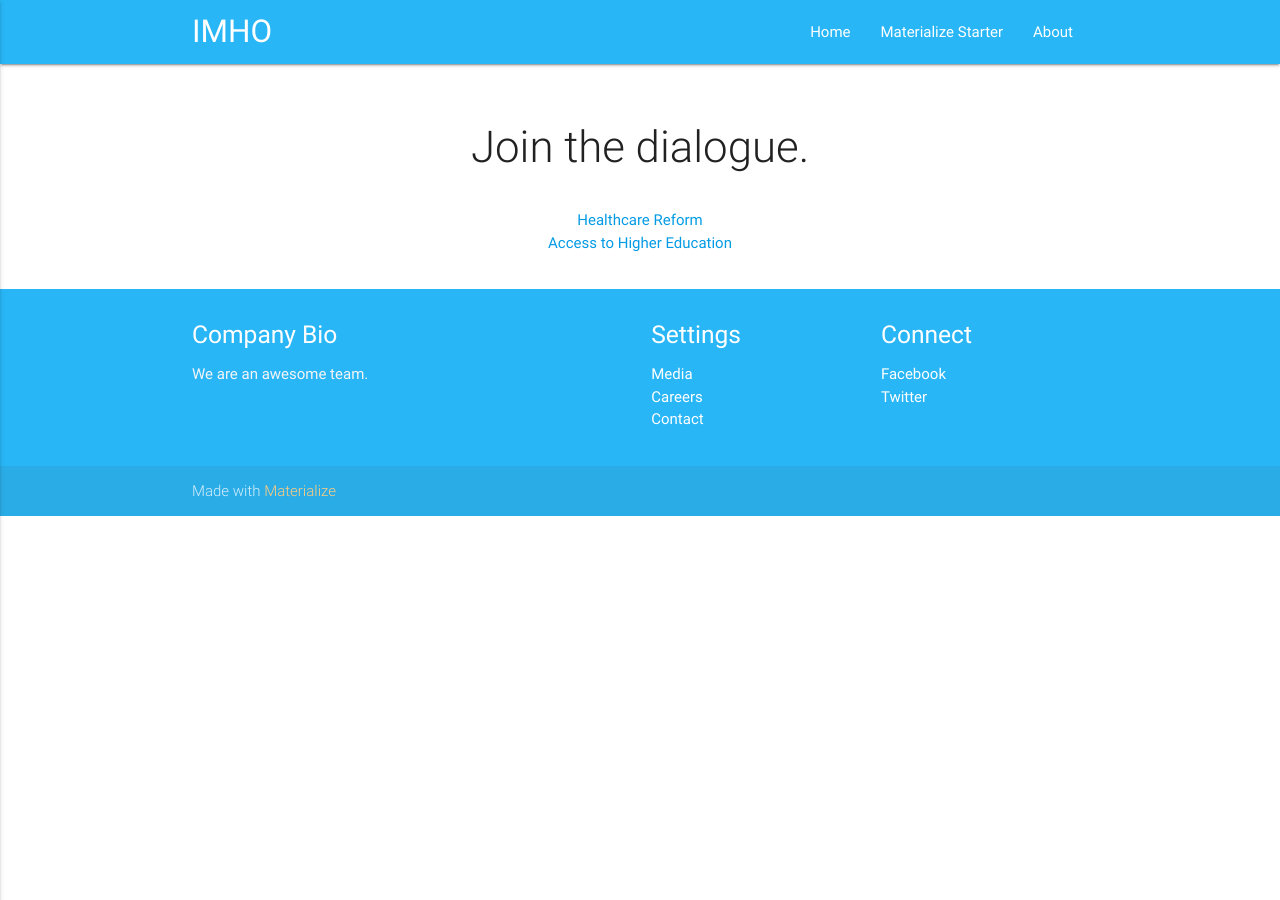
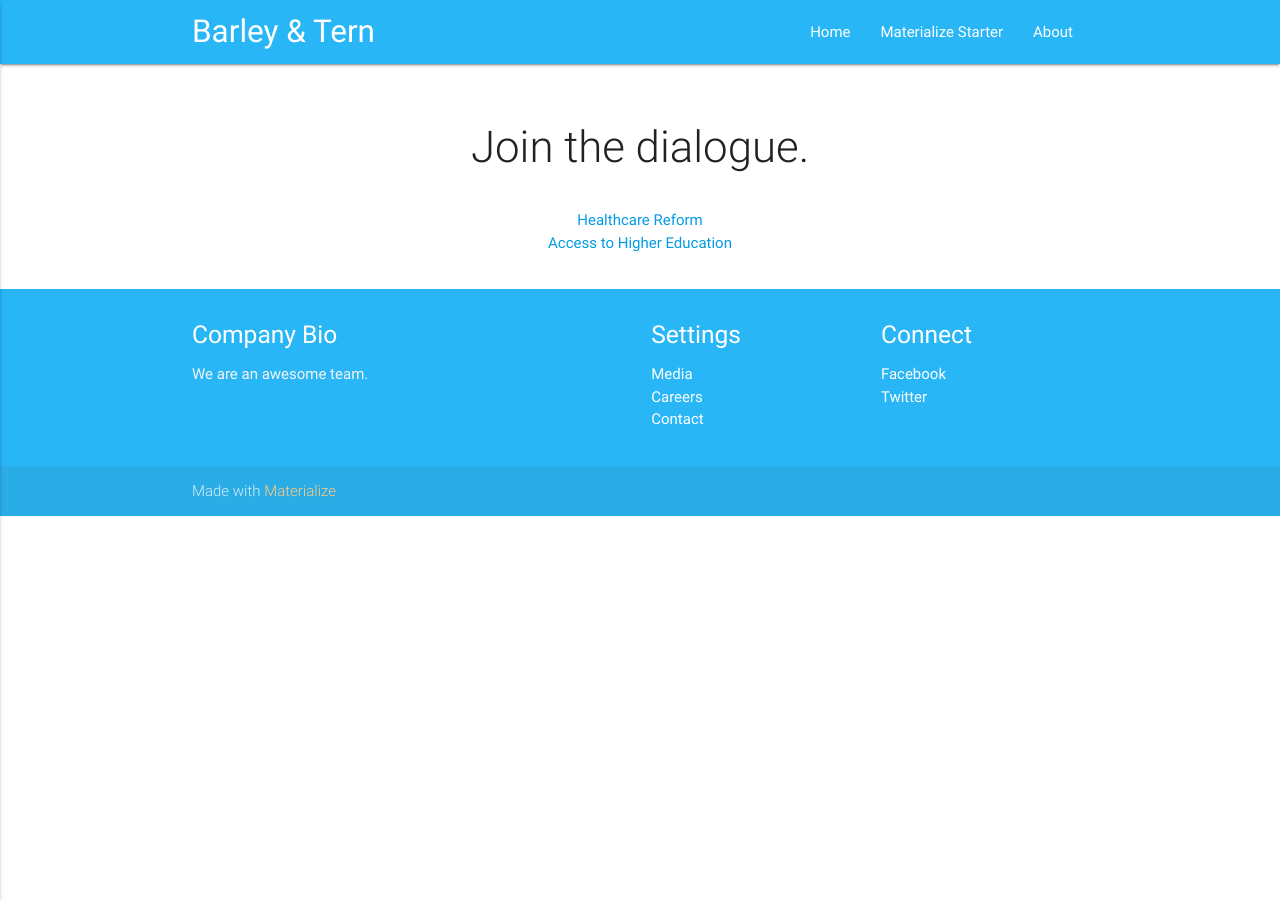
Before and after one commit to swoloszynski/jekyll-template, a Jekyll site: the page built from index.html, in a window 1280 px wide. Built offline with Jekyll 4.4.1, drawn with Linux system fonts in a browser that asks for light colours; nearby versions of some CDN libraries.

Commit message:
Use site title as nav header

```diff
--- a/_includes/nav.html
+++ b/_includes/nav.html
@@ -1,6 +1,6 @@
 
     <nav class="light-blue lighten-1" role="navigation">
-        <div class="nav-wrapper container"><a id="logo-container" href="/" class="brand-logo">IMHO</a>
+        <div class="nav-wrapper container"><a id="logo-container" href="/" class="brand-logo">{{ site.data.global.title }}</a>
             <ul class="right hide-on-med-and-down">
                 {% for item in site.data.nav.main %}
                     <li><a href="{{ item.url }}">{{ item.text }}</a></li>
```
